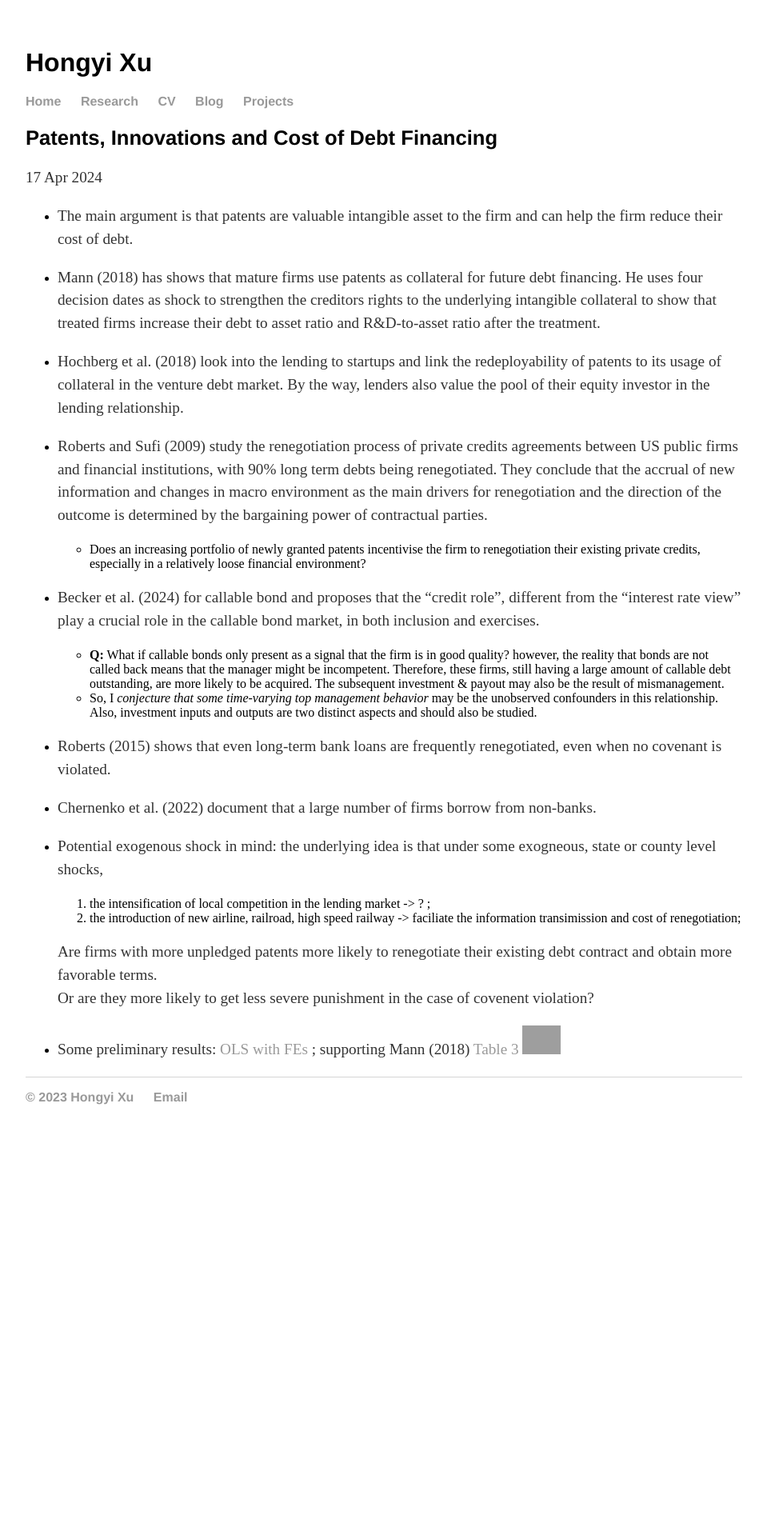
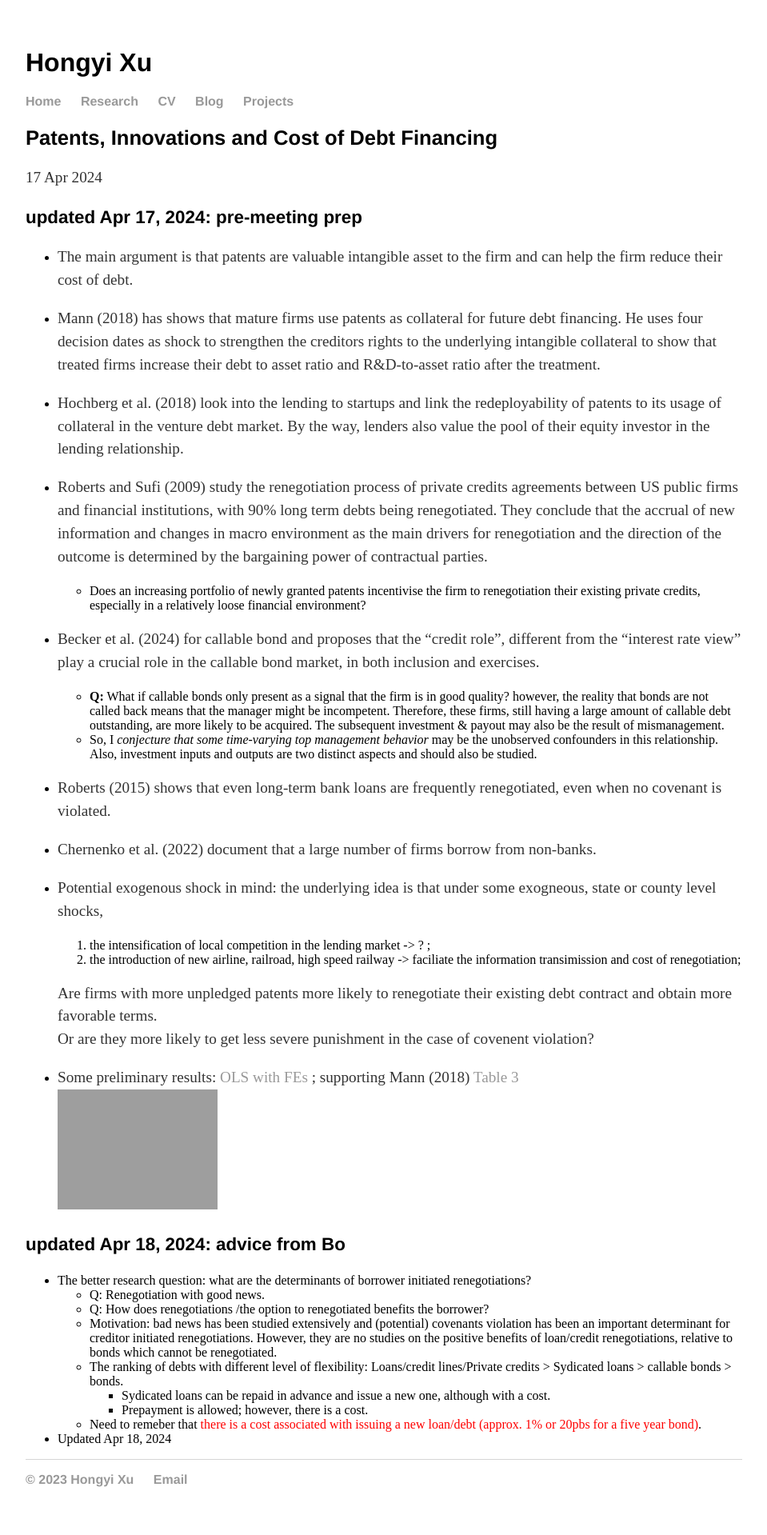
Before and after one commit to hongyileoxu/hongyileoxu.github.io, a Jekyll site: the page built from _posts/2024-04-17-project-2024.md, in a window 1280 px wide. Shown: the whole page at 80% size, without its empty margins (160-1119 px from the left). Built offline with Jekyll 4.4.1, drawn with Linux system fonts in a browser that asks for light colours; before the commit the page ends 1441 px from its top, so only the background shows below that.

Commit message:
Update 2024-04-17-project-2024.md

```diff
--- a/_posts/2024-04-17-project-2024.md
+++ b/_posts/2024-04-17-project-2024.md
@@ -4,6 +4,7 @@ title: "Patents, Innovations and Cost of Debt Financing"
 date: 2024-04-17
 ---
 
+### updated Apr 17, 2024: pre-meeting prep
 -	The main argument is that patents are valuable intangible asset to the firm and can help the firm reduce their cost of debt.
 
 -	Mann (2018) has shows that mature firms use patents as collateral for future debt financing. He uses four decision dates as shock to strengthen the creditors rights to the underlying intangible collateral to show that treated firms increase their debt to asset ratio and R&D-to-asset ratio after the treatment.
@@ -31,5 +32,18 @@ date: 2024-04-17
   Are firms with more unpledged patents more likely to renegotiate their existing debt contract and obtain more favorable terms.<br>
   Or are they more likely to get less severe punishment in the case of covenent violation?
 
-- Some preliminary results: [OLS with FEs](https://hongyileoxu.github.io/research/project-2024/leverage_innovation.html) ; supporting Mann (2018) [Table 3](https://hongyileoxu.github.io/research/project-2024/Pasted image 20240405141616.png)
-<img src="https://hongyileoxu.github.io/research/project-2024/Pasted image 20240405141616.png" width="48">
+- Some preliminary results: [OLS with FEs](https://hongyileoxu.github.io/research/project-2024/leverage_innovation.html) ; supporting Mann (2018) [Table 3](https://hongyileoxu.github.io/research/project-2024/Pasted image 20240405141616.png) <br>
+<img src="https://hongyileoxu.github.io/research/project-2024/Pasted image 20240405141616.png" width="200">
+
+### updated Apr 18, 2024: advice from Bo
+-   The better research question: what are the determinants of borrower initiated renegotiations?
+    -   Q: Renegotiation with good news.
+    -   Q: How does renegotiations /the option to renegotiated benefits the borrower?
+    -   Motivation: bad news has been studied extensively and (potential) covenants violation has been an important determinant for creditor initiated renegotiations. However, they are no studies on the positive benefits of loan/credit renegotiations, relative to bonds which cannot be renegotiated.
+    -   The ranking of debts with different level of flexibility: Loans/credit lines/Private credits > Sydicated loans > callable bonds > bonds.
+          -   Sydicated loans can be repaid in advance and issue a new one, although with a cost.
+          -   Prepayment is allowed; however, there is a cost.
+    -   Need to remeber that <span style="color:red;">there is a cost associated with issuing a new loan/debt (approx. 1% or 20pbs for a five year bond)</span>.
+
+
+*   Updated Apr 18, 2024
```
